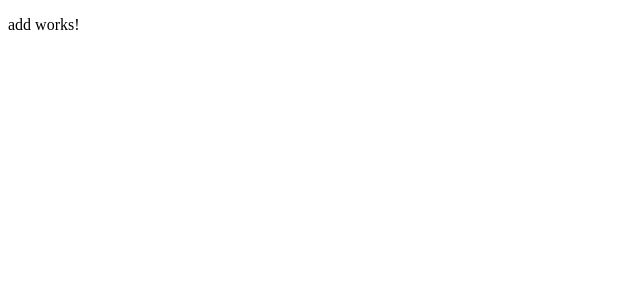
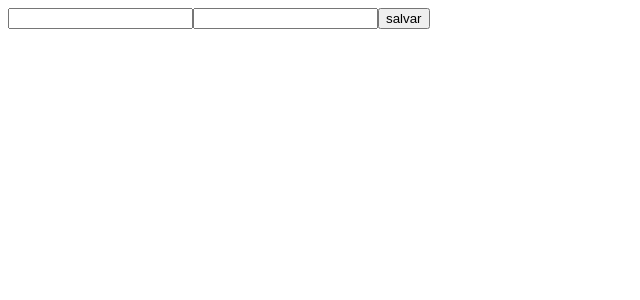
Before and after one commit to MiguelCastro9/CRUD-REST-API-with-Angular, an Angular app in the folder api-web/: page /add in a window 1280 px wide. Shown: the top 300 px of the page, without its empty margins (0-640 px from the left). Built offline with nearby package versions, Linux system fonts and the light colour scheme.

Commit message:
adicionando dados e config CORS angular.json

```diff
--- a/api-web/angular.json
+++ b/api-web/angular.json
@@ -71,7 +71,8 @@
               "browserTarget": "api-web:build:production"
             },
             "development": {
-              "browserTarget": "api-web:build:development"
+              "browserTarget": "api-web:build:development",
+              "proxyConfig": "src/proxy.conf.json"
             }
           },
           "defaultConfiguration": "development"
--- a/api-web/src/app/app-routing.module.ts
+++ b/api-web/src/app/app-routing.module.ts
@@ -5,7 +5,8 @@ import { NgModule } from '@angular/core';
 import { RouterModule, Routes } from '@angular/router';
 
 const routes: Routes = [
-  {path: 'list', component: ListComponent},
+  { path: '', redirectTo: '/list', pathMatch: 'full' },
+  {path: 'list',  component: ListComponent},
   {path: 'add', component: AddComponent},
   {path: 'edit', component: EditComponent},
 ];
--- a/api-web/src/app/app.module.ts
+++ b/api-web/src/app/app.module.ts
@@ -7,6 +7,7 @@ import { AddComponent } from './pessoa-component/add/add.component';
 import { ListComponent } from './pessoa-component/list/list.component';
 import { EditComponent } from './pessoa-component/edit/edit.component';
 import { HttpClientModule } from '@angular/common/http';
+import { FormsModule } from '@angular/forms';
 
 @NgModule({
   declarations: [
@@ -18,7 +19,8 @@ import { HttpClientModule } from '@angular/common/http';
   imports: [
     BrowserModule,
     AppRoutingModule,
-    HttpClientModule
+    HttpClientModule,
+    FormsModule
   ],
   providers: [],
   bootstrap: [AppComponent]
--- a/api-web/src/app/pessoa-component/add/add.component.html
+++ b/api-web/src/app/pessoa-component/add/add.component.html
@@ -1 +1,9 @@
-<p>add works!</p>
+<form>
+  <label for="nome">
+    <input type="text" name="nome" [(ngModel)]="pessoa.nome" id="nome">
+  </label>
+  <label for="email">
+    <input type="text" name="email" [(ngModel)]="pessoa.email" id="email">
+  </label>
+  <button (click)="salvar(pessoa)">salvar</button>
+</form>
--- a/api-web/src/app/pessoa-component/add/add.component.ts
+++ b/api-web/src/app/pessoa-component/add/add.component.ts
@@ -1,3 +1,6 @@
+import { Router } from '@angular/router';
+import { PessoasService } from './../../service/pessoas.service';
+import { Pessoa } from './../../model/pessoa';
 import { Component, OnInit } from '@angular/core';
 
 @Component({
@@ -7,7 +10,17 @@ import { Component, OnInit } from '@angular/core';
 })
 export class AddComponent implements OnInit {
 
-  constructor() { }
+  pessoa = new Pessoa();
+
+  constructor(private pessoaService: PessoasService, private router: Router) { }
+
+  salvar(pessoa: Pessoa){
+
+    this.pessoaService.salvaPessoa(pessoa)
+    .subscribe(dados => {
+      this.router.navigate(['list']);
+    });
+  }
 
   ngOnInit(): void {
   }
--- a/api-web/src/app/service/pessoas.service.ts
+++ b/api-web/src/app/service/pessoas.service.ts
@@ -19,7 +19,7 @@ export class PessoasService {
 
   salvaPessoa(pessoa: Pessoa){
 
-    return this.http.post<Pessoa>(this.url + '/salva', pessoa);
+    return this.http.post<Pessoa>(this.url + '/insere', pessoa);
   }
 
   alteraPessoa(pessoa: Pessoa){
```
Also changed, not shown: api-web/src/proxy.conf.json (added, +7 -0 lines).
